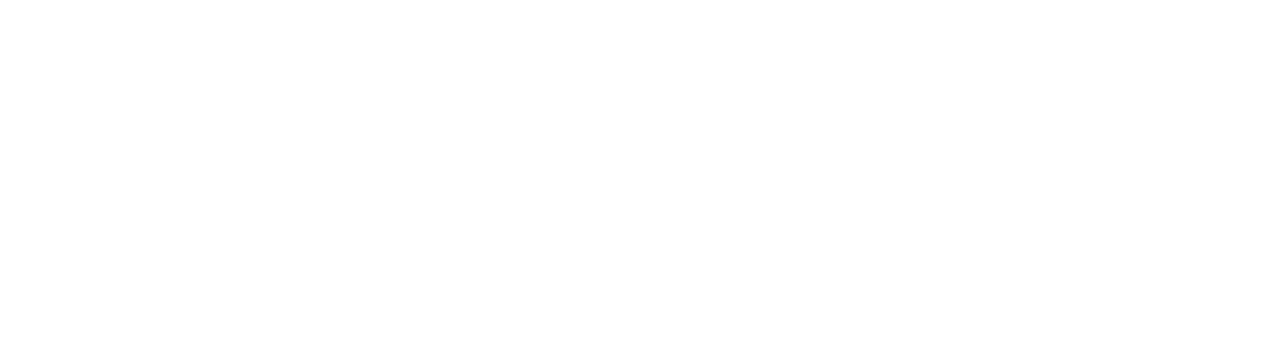
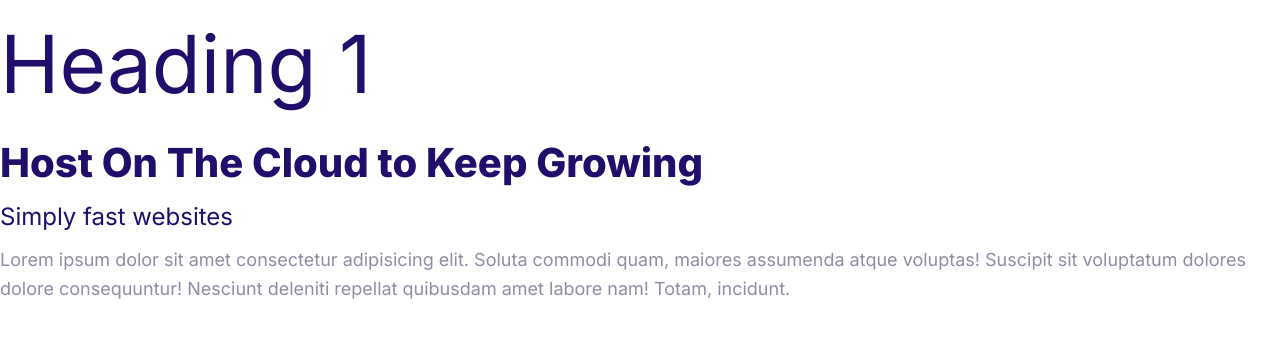
Before and after one commit to AdKiro/First_Web_Sketch, a plain HTML site: page index.html in a window 1280 px wide. Drawn offline with Linux system fonts and the light colour scheme.

Commit message:
Typography

```diff
--- a/css/styles.css
+++ b/css/styles.css
@@ -2,6 +2,63 @@
   --primary-color: #2584ff;
   --color-secondary: #00d9ff;
   --color-accent: #ff3400;
-  --color-headings: #1b0760;
+  --color-headings: #210e6b;
   --color-body: #918ca4;
 }
+
+html {
+  font-size: 62.5%;
+}
+
+body {
+  font-family: "INTER", sans-serif;
+  font-size: 2.2rem;
+  color: var(--color-body);
+  line-height: 1.6;
+}
+
+p {
+  margin-top: 0;
+}
+
+/*HEADINGS*/
+h1,
+h2,
+h3 {
+  color: var(--color-headings);
+  margin-top: 0;
+  margin-bottom: 1rem;
+}
+
+h1 {
+  font-size: 7rem;
+  font-weight: 400;
+}
+
+h2 {
+  font-size: 4rem;
+  line-height: 1.25;
+}
+
+h3 {
+  font-size: 3rem;
+  font-weight: 400;
+}
+
+@media screen and (min-width: 1024px) {
+  body {
+    font-size: 1.8rem;
+  }
+
+  h1 {
+    font-size: 8rem;
+  }
+
+  h2 {
+    font-size: 4rem;
+  }
+
+  h3 {
+    font-size: 2.4rem;
+  }
+}
--- a/index.html
+++ b/index.html
@@ -6,7 +6,23 @@
     <meta name="viewport" content="width=device-width, initial-scale=1.0" />
     <link rel="stylesheet" href="css/normalize.css" />
     <link rel="stylesheet" href="css/styles.css" />
+    <link rel="preconnect" href="https://fonts.googleapis.com" />
+    <link rel="preconnect" href="https://fonts.gstatic.com" crossorigin />
+    <link
+      href="https://fonts.googleapis.com/css2?family=Inter:wght@400;800&display=swap"
+      rel="stylesheet"
+    />
     <title>Document</title>
   </head>
-  <body></body>
+  <body>
+    <h1>Heading 1</h1>
+    <h2>Host On The Cloud to Keep Growing</h2>
+    <h3>Simply fast websites</h3>
+    <p>
+      Lorem ipsum dolor sit amet consectetur adipisicing elit. Soluta commodi
+      quam, maiores assumenda atque voluptas! Suscipit sit voluptatum dolores
+      dolore consequuntur! Nesciunt deleniti repellat quibusdam amet labore nam!
+      Totam, incidunt.
+    </p>
+  </body>
 </html>
```
